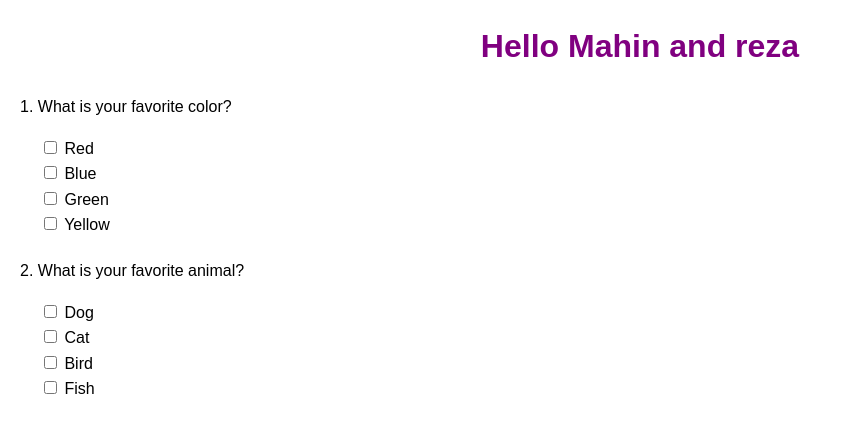
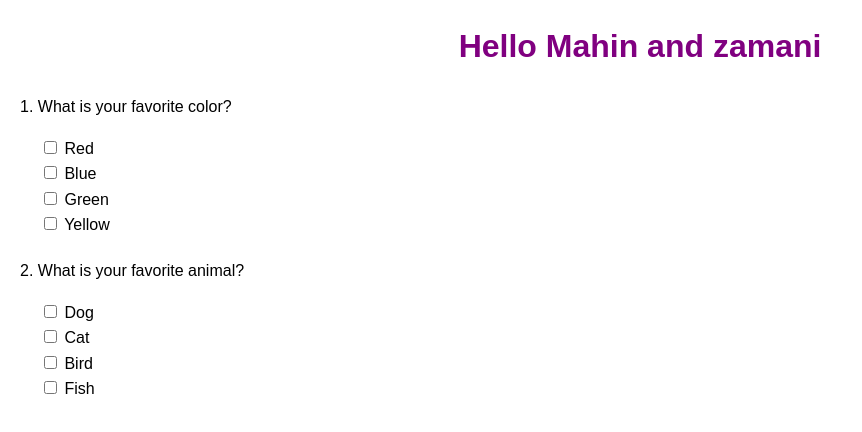
Before and after one commit to MahinVazifeh/Mahin_Test_Git, a plain HTML site: page index.html in a window 1280 px wide. Shown: the whole page, without its empty margins (0-862 px from the left). Drawn offline with Linux system fonts and the light colour scheme.

Commit message:
new code

```diff
--- a/index.html
+++ b/index.html
@@ -24,7 +24,7 @@
     </style>
 </head>
 <body>
-    <h1>Hello Mahin and reza</h1>
+    <h1>Hello Mahin and zamani</h1>
 
     <div class="question">
         <p>1. What is your favorite color?</p>
```
Also changed, not shown: 1 other file.
